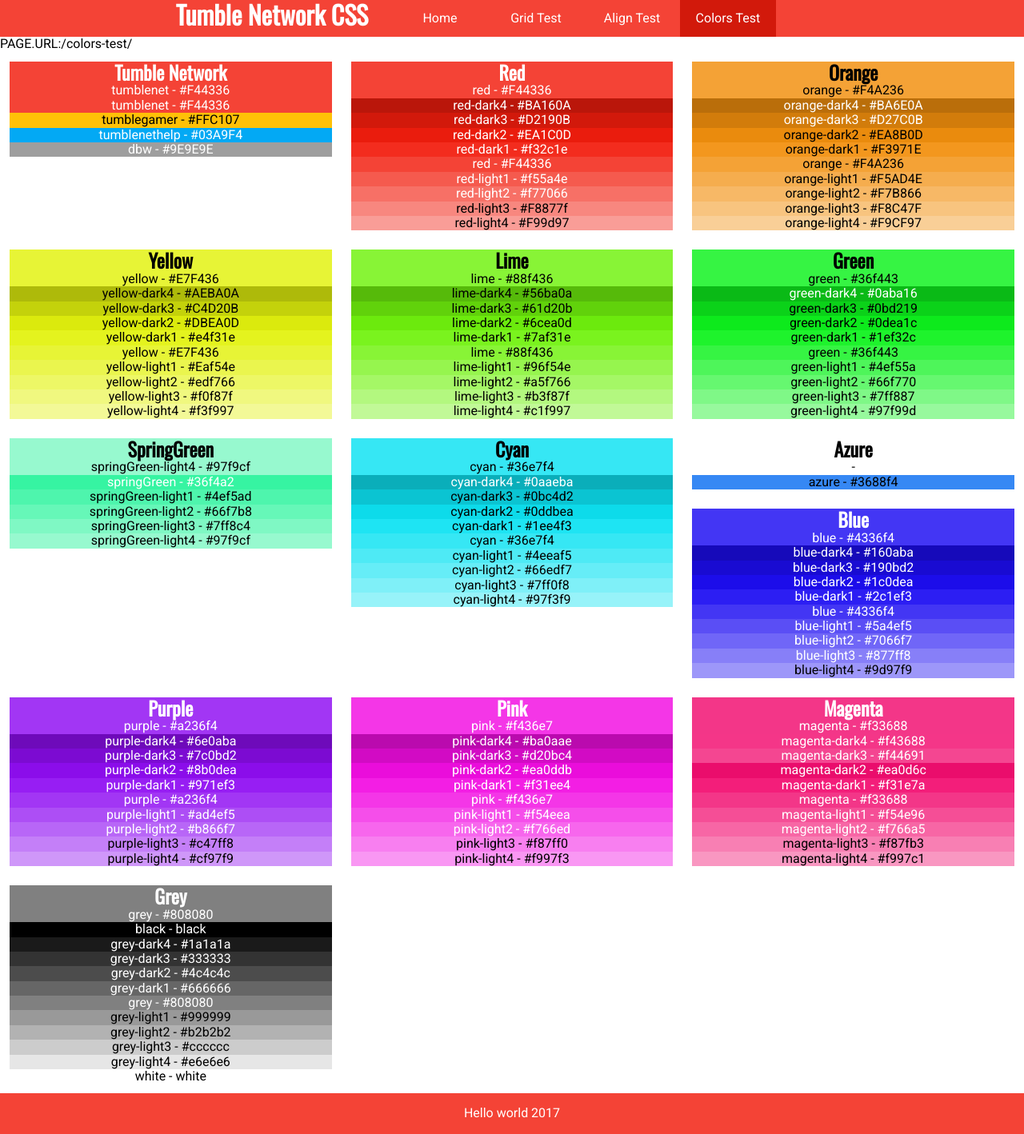
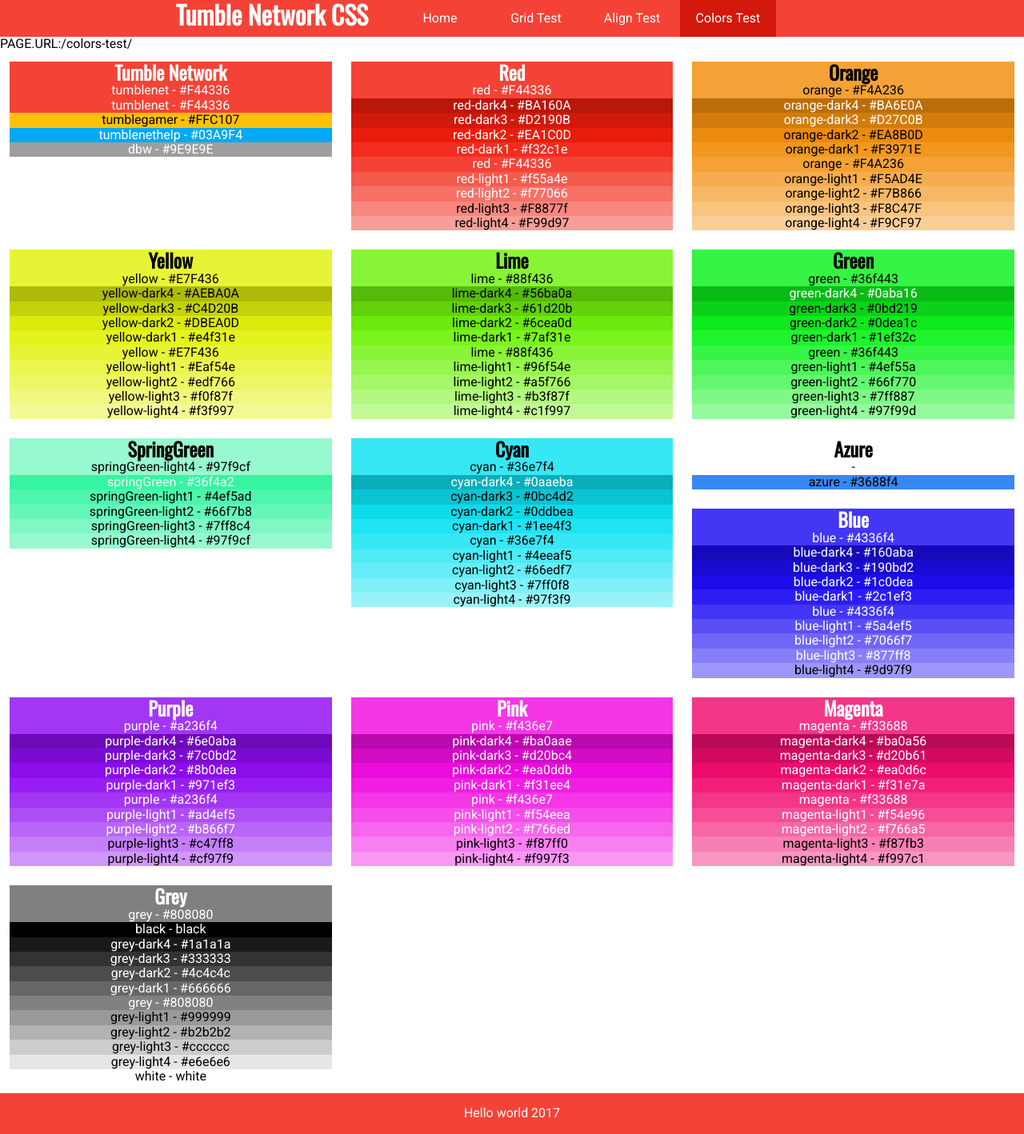
Before and after one commit to tumblenet/tumblenet-css, a Jekyll site: the page built from colors-test.html, in a window 1280 px wide. Shown: the whole page at 80% size. Built offline with Jekyll 4.4.1, drawn with Linux system fonts in a browser that asks for light colours.

Commit message:
Update from Forestry.io - _data/css.yml

```diff
--- a/_data/css.yml
+++ b/_data/css.yml
@@ -270,10 +270,10 @@
   main: 4
   colors:
   - name: magenta-dark4
-    value: "#f43688"
+    value: "#ba0a56"
     dark: true
   - name: magenta-dark3
-    value: "#f44691"
+    value: "#d20b61"
     dark: true
   - name: magenta-dark2
     value: "#ea0d6c"
```
